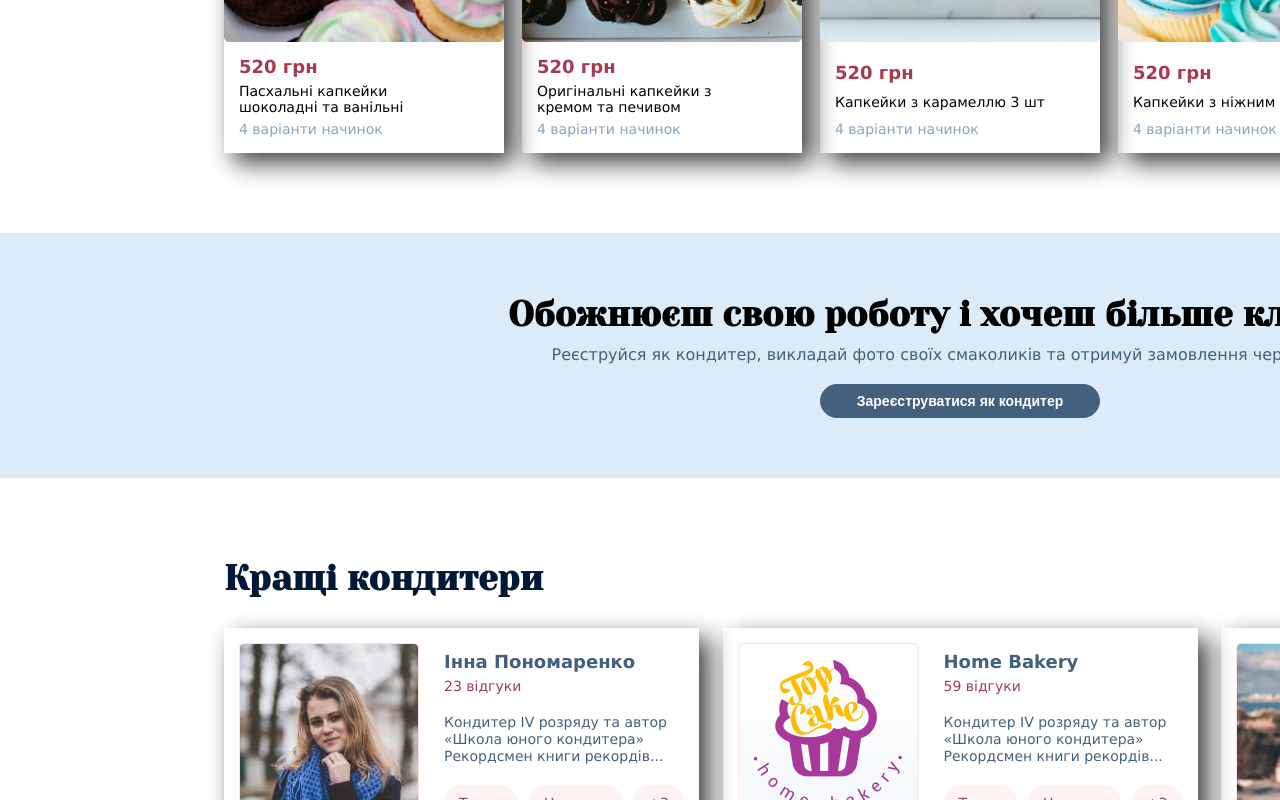
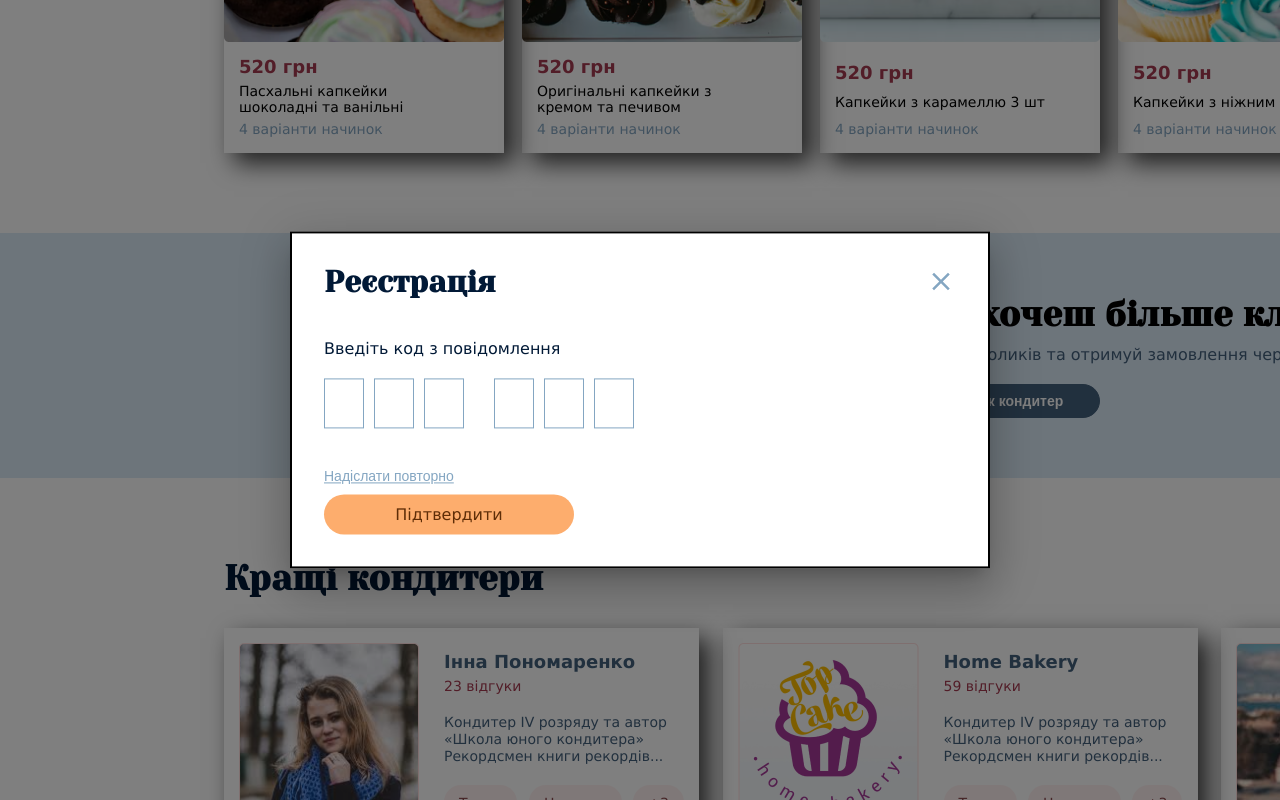
Before and after one commit to mvkochar/mycace, a React (Create React App) app: page / in a window 1280 px wide. Both pictures are taken after a click on the button "Зареєструватися як кондитер". Shown: the part 1800-2600 px from the top of the page. Built offline with nearby package versions, Linux system fonts and the light colour scheme.

Commit message:
add Confirm to SignDialog component

```diff
--- a/src/components/SignDialog/SignDialog.css
+++ b/src/components/SignDialog/SignDialog.css
@@ -16,7 +16,8 @@
 }
 
 .sign-dialog-fm label,
-.reg-buyer-fm label {
+.reg-buyer-fm label,
+.confirm-title {
     display: block;
     margin-bottom: 10px;
     font-size: 16px;
@@ -31,7 +32,8 @@
     color: #84A6C2;
 }
 
-.sign-dialog-fm input, .reg-buyer-fm input  {
+.sign-dialog-fm input,
+.reg-buyer-fm input {
     width: 482px;
     padding-top: 8px;
     padding-bottom: 8px;
@@ -99,7 +101,8 @@
     background-position: 45px center;
 }
 
-.singn-dialog-change {
+.singn-dialog-change, .second-send-btn {
+    display: block;
     width: fit-content;
     margin-top: 20px;
     background-color: transparent;
@@ -190,3 +193,48 @@
     font-size: 16px;
     color: #5E2D07;
 }
+
+.confirm-title {
+    margin-top: 40px;
+}
+
+.confirm-code {
+    margin-top: 20px;
+}
+
+.confirm-code-item {
+    width: 40px;
+    height: 50px;
+    margin-right: 10px;
+    padding: 8px;
+    border: 1px solid #84A6C2;
+    outline: none;
+    font-weight: 500;
+    font-size: 18px;
+    color: #43607C;
+}
+
+.confirm-code-item:nth-child(3) {
+    margin-right: 30px;
+}
+
+.confirm-code-item:nth-child(6) {
+    margin-right: 0;
+}
+
+.second-send-btn {
+    margin-top: 40px;
+}
+
+.cofirm-link {
+    display: block;
+    width: 250px;
+    margin-top: 10px;
+    padding-top: 10.5px;
+    padding-bottom: 10.5px;
+    background-color: #FDAD6D;
+    border-radius: 50px;
+    font-size: 16px;
+    text-align: center;
+    color: #5E2D07;
+}
--- a/src/components/SignDialog/SignDialog.tsx
+++ b/src/components/SignDialog/SignDialog.tsx
@@ -2,6 +2,11 @@
 import Box from '@mui/material/Box';
 import Modal from '@mui/material/Modal';
 import './SignDialog.css'
+
+type SignDialogProps = {
+    screenType?: number
+    showSignBtn?: boolean
+}
 
 const signStyle = {
     position: 'absolute' as 'absolute',
@@ -15,13 +20,18 @@
     p: 4,
 };
 
-const SignDialog = () => {
+const SignDialog = ({ screenType = 2, showSignBtn = true }: SignDialogProps) => {
 
-    const [open, setOpen] = React.useState(false);
-    const [screen, setScreen] = React.useState(2)
+    const [open, setOpen] = React.useState(!showSignBtn);
+    const [screen, setScreen] = React.useState(screenType);
+    const [codeOne, setCodeOne] = React.useState("")
+
 
     const handleOpen = () => setOpen(true);
-    const handleClose = () => setOpen(false);
+    const handleClose = () => {
+        setOpen(false);
+        setScreen(2);
+    }
 
     const handleScreen = () => {
         setScreen((prevState) => {
@@ -32,6 +42,10 @@
     const regMain = () => {
         return (
             <>
+                <div className="d-f jc-sb">
+                    <h3 className="sign-dialog-title">Реєстрація</h3>
+                    <button className='sign-dialog-exit' onClick={handleClose}><img src="images/exit.svg" alt="exit" /></button>
+                </div>
                 <div className="registration-main-item d-f jc-sb align-center">
                     <div><img src="images/cookie.svg" alt="cookie" /></div>
                     <div style={{ width: "307px" }}>
@@ -46,12 +60,19 @@
                         <div className="reg-title">Кондитер</div>
                         <div className="reg-subtitle">Хочу випікати, прикрашати та продавати</div>
                     </div>
-                    <button className='reg-btn'>
+                    <button className='reg-btn' onClick={() => setScreen(6)}>
                         <svg width="8" height="12" viewBox="0 0 8 12" fill="none" xmlns="http://www.w3.org/2000/svg">
-                            <path d="M0.589844 10.59L5.16984 6L0.589844 1.41L1.99984 0L7.99984 6L1.99984 12L0.589844 10.59Z" fill="#43607C" />
+                            <path d="M0.589844 10.59L5.16984 6L0.589844 1.41L1.99984 0L7.99984 6L1.99984 12L0.589844 10.59Z"
+                                fill="#43607C" />
                         </svg>
                     </button>
                 </div>
+                <button
+                    className='singn-dialog-change'
+                    onClick={handleScreen}
+                >
+                    {screen === 2 ? "У мене немає акаунту, треба зареєструватися" : "Я вже маю акаунт, хочу просто увійти"}
+                </button>
             </>
         )
     }
@@ -59,10 +80,14 @@
     const signIn = () => {
         return (
             <>
+                <div className="d-f jc-sb">
+                    <h3 className="sign-dialog-title">Вхід</h3>
+                    <button className='sign-dialog-exit' onClick={handleClose}><img src="images/exit.svg" alt="exit" /></button>
+                </div>
                 <form action="" className='sign-dialog-fm'>
                     <label htmlFor="phone">Номер телефону <span>На вказаний номер вам прийде СМС-повідомлення з кодом</span></label>
                     <input type="tel" name="phone" id="phone" placeholder='+38 0' />
-                    <button type='button' onClick={handleClose}>Надіслати</button>
+                    <button type='button' onClick={() => setScreen(3)}>Надіслати</button>
                 </form>
                 <div className="sign-dialog-social">
                     <div className="social-title">Увійти за допомогою</div>
@@ -71,6 +96,12 @@
                         <a href="#" className="social-link">Google</a>
                     </div>
                 </div>
+                <button
+                    className='singn-dialog-change'
+                    onClick={handleScreen}
+                >
+                    {screen === 2 ? "У мене немає акаунту, треба зареєструватися" : "Я вже маю акаунт, хочу просто увійти"}
+                </button>
             </>
         )
     }
@@ -78,6 +109,10 @@
     const regBuyer = () => {
         return (
             <>
+                <div className="d-f jc-sb">
+                    <h3 className="sign-dialog-title">Реєстрація</h3>
+                    <button className='sign-dialog-exit' onClick={handleClose}><img src="images/exit.svg" alt="exit" /></button>
+                </div>
                 <form action="" className='reg-buyer-fm d-f'>
                     <div className="fname-block">
                         <label htmlFor="fname">Ім'я та прізвище</label>
@@ -88,23 +123,92 @@
                             <label htmlFor="phone">Номер телефону <span>На вказаний номер вам прийде СМС-повідомлення з кодом</span></label>
                             <input type="tel" name="phone" id="phone" placeholder='+38 0' />
                         </div>
-                        <button className='reg-buyer-send'>Надіслати</button>
+                        <button className='reg-buyer-send' onClick={() => setScreen(5)}>Надіслати</button>
                     </div>
                 </form>
-                <div className="sign-dialog-social" style={{marginBottom: "60px"}}>
+                <div className="sign-dialog-social" style={{ marginBottom: "60px" }}>
                     <div className="social-title"> Зареєструватися за допомогою</div>
                     <div className="social-box d-f">
                         <a href="#" className="social-link">Facebook</a>
                         <a href="#" className="social-link">Google</a>
                     </div>
                 </div>
+                <button
+                    className='singn-dialog-change'
+                    onClick={handleScreen}
+                >
+                    {screen === 2 ? "У мене немає акаунту, треба зареєструватися" : "Я вже маю акаунт, хочу просто увійти"}
+                </button>
             </>
         )
     }
 
+    const regConfectioner = () => {
+        return (
+            <>
+                <div className="d-f jc-sb">
+                    <h3 className="sign-dialog-title">Реєстрація</h3>
+                    <button className='sign-dialog-exit' onClick={handleClose}><img src="images/exit.svg" alt="exit" /></button>
+                </div>
+                <form action="" className='reg-buyer-fm d-f'>
+                    <div className="fname-block">
+                        <label htmlFor="fname">Ім’я або назва компанії</label>
+                        <input type="text" name='fname' id='fname' />
+                    </div>
+                    <div className="phone-block d-f">
+                        <div>
+                            <label htmlFor="phone">Номер телефону <span>На вказаний номер вам прийде СМС-повідомлення з кодом</span></label>
+                            <input type="tel" name="phone" id="phone" placeholder='+38 0' />
+                        </div>
+                        <button className='reg-buyer-send' onClick={() => setScreen(7)}>Надіслати</button>
+                    </div>
+                </form>
+                <div className="sign-dialog-social" style={{ marginBottom: "60px" }}>
+                    <div className="social-title"> Зареєструватися за допомогою</div>
+                    <div className="social-box d-f">
+                        <a href="#" className="social-link">Facebook</a>
+                        <a href="#" className="social-link">Google</a>
+                    </div>
+                </div>
+                <button
+                    className='singn-dialog-change'
+                    onClick={handleScreen}
+                >
+                    {screen === 2 ? "У мене немає акаунту, треба зареєструватися" : "Я вже маю акаунт, хочу просто увійти"}
+                </button>
+            </>
+        )
+    }
+
+    const confirmPhone = () => {
+        return (
+            <>
+                <div className="d-f jc-sb">
+                    <h3 className="sign-dialog-title"> {screen === 3 ? 'Вхід' : 'Реєстрація'}</h3>
+                    <button className='sign-dialog-exit' onClick={handleClose}><img src="images/exit.svg" alt="exit" /></button>
+                </div>
+                <p className="confirm-title">Введіть код з повідомлення</p>
+                <div className="confirm-code d-f">
+                    <input className='confirm-code-item'
+                        type='text' name='codeOne' value={codeOne}
+                        onChange={(event) => { setCodeOne(event.target.value[0]); }}>
+                    </input>
+                    <div className='confirm-code-item'></div>
+                    <div className='confirm-code-item'></div>
+                    <div className='confirm-code-item'></div>
+                    <div className='confirm-code-item'></div>
+                    <div className='confirm-code-item'></div>
+                </div>
+                <button className='second-send-btn'>Надіслати повторно</button>
+                <a href="" className="cofirm-link">Підтвердити</a>
+            </>
+        )
+    }
+
+
     return (
         <div>
-            <button className="header-actions-account" onClick={handleOpen}>Увійти</button>
+            {showSignBtn ? <button className="header-actions-account" onClick={handleOpen}>Увійти</button> : null}
             <Modal
                 open={open}
                 onClose={handleClose}
@@ -112,27 +216,19 @@
                 aria-describedby="modal-modal-description"
             >
                 <Box sx={signStyle}>
-                    <div className="d-f jc-sb">
-                        <h3 className="sign-dialog-title"> {screen === 2 ? "Вхід" : "Реєстрація"} </h3>
-                        <button className='sign-dialog-exit' onClick={handleClose}><img src="images/exit.svg" alt="exit" /></button>
-                    </div>
                     {
                         screen === 1 ?
                             regMain()
                             : screen === 2
                                 ?
                                 signIn()
-                                :
-                                regBuyer()
-
+                                : screen === 4 ?
+                                    regBuyer()
+                                    : screen === 6 ?
+                                        regConfectioner()
+                                        :
+                                        confirmPhone()
                     }
-
-                    <button
-                        className='singn-dialog-change'
-                        onClick={handleScreen}
-                    >
-                        {screen === 2 ? "У мене немає акаунту, треба зареєструватися" : "Я вже маю акаунт, хочу просто увійти"}
-                    </button>
                 </Box>
             </Modal>
         </div>
--- a/src/pages/Home.tsx
+++ b/src/pages/Home.tsx
@@ -4,8 +4,11 @@
 import Tag from '../components/Tag/Tag'
 import { CakesHomeList, CupcakesHomeList } from '../components/ProductsList/ProductsList'
 import ProductItem from '../components/ProductItem/ProductItem'
+import SignDialog from '../components/SignDialog/SignDialog'
 
 const Home = () => {
+  const [isReg, setIsReg] = React.useState(false)
+
   return (
     <main>
       <div className="wrapper">
@@ -117,8 +120,9 @@
         <p className="home-registration-desc">
           Реєструйся як кондитер, викладай фото своїх смаколиків та отримуй замовлення через MyCake
         </p>
-        <button className='home-registration-btn'>Зареєструватися як кондитер</button>
+        <button className='home-registration-btn' onClick={()=>setIsReg(true)}>Зареєструватися як кондитер</button>
       </div>
+      {isReg ? <SignDialog screenType={5} showSignBtn={false} /> : null}
       <div className="wrapper">
         <div className="home-bl">
           <div className="d-f jc-sb">
```
